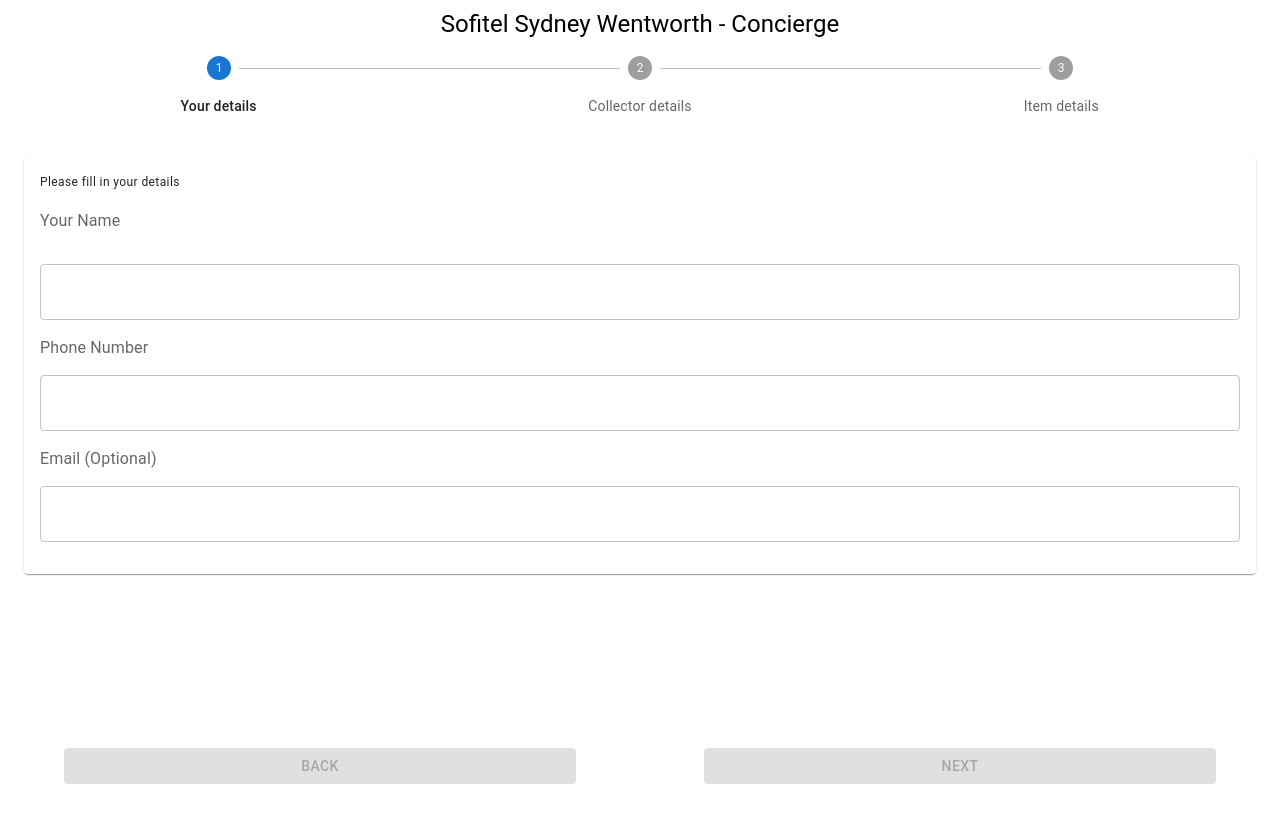
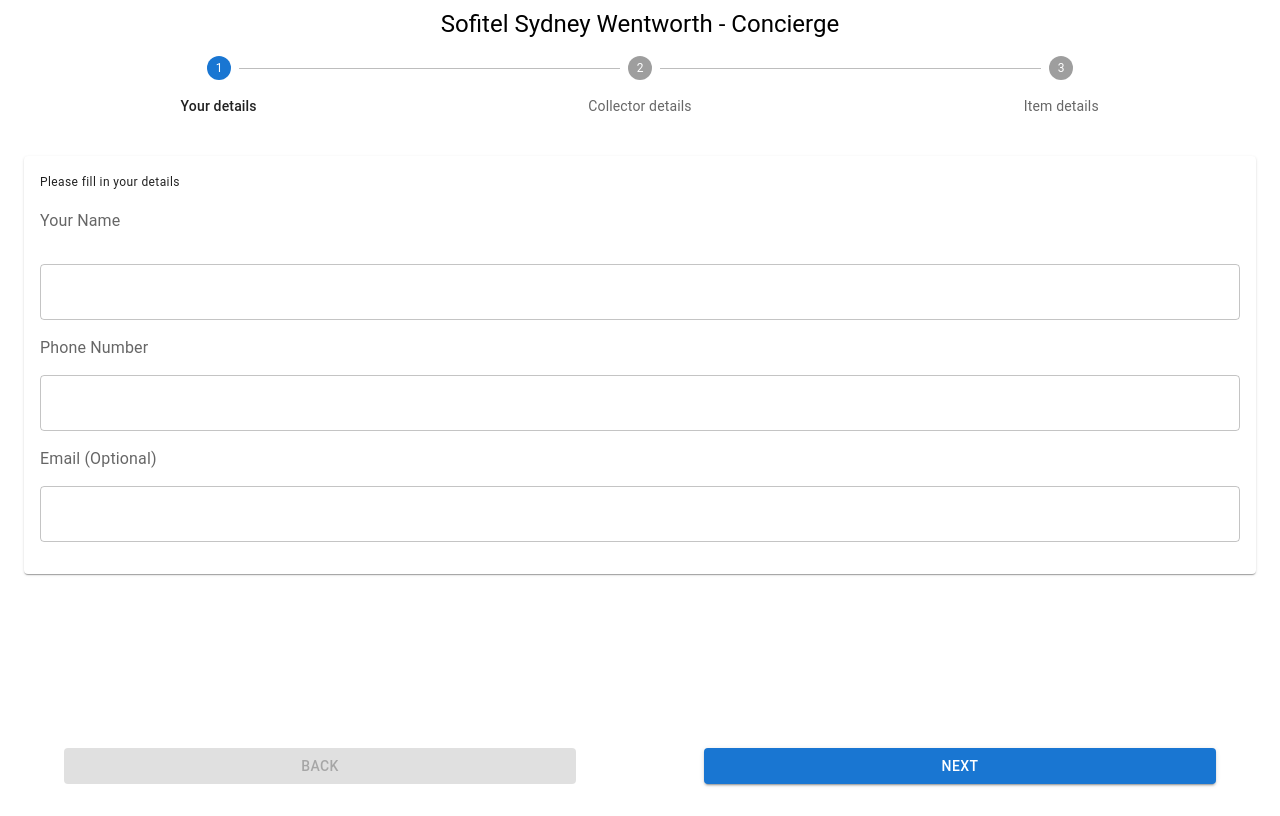
Before and after one commit to DcaseMhrz/frontend, a Next.js app: page /concierge in a window 1280 px wide. Built offline with nearby package versions, Linux system fonts and the light colour scheme.

Commit message:
more bug fixes

```diff
--- a/pages/concierge/index.tsx
+++ b/pages/concierge/index.tsx
@@ -309,7 +309,7 @@
                     onClick={() => {
                       handleComplete(hfc);
                     }}
-                    disabled={!termsAccepted}
+                    disabled={!termsAccepted && activeStep === 2}
                     sx={{ width: "40%" }}
                   >
                     {completedSteps() === totalSteps() - 1 ? "Finish" : "Next"}
```
